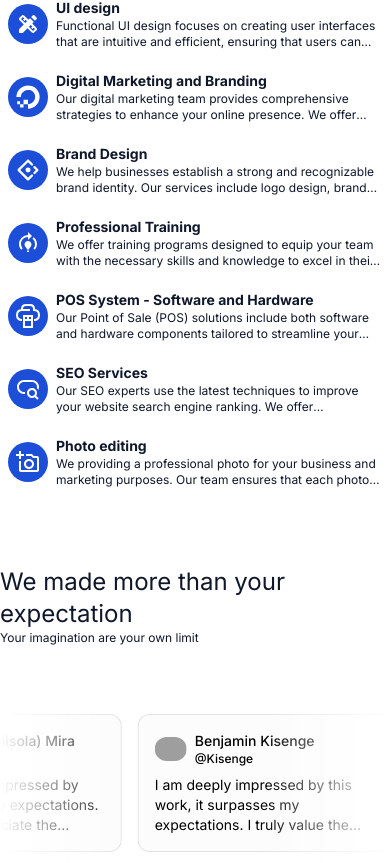
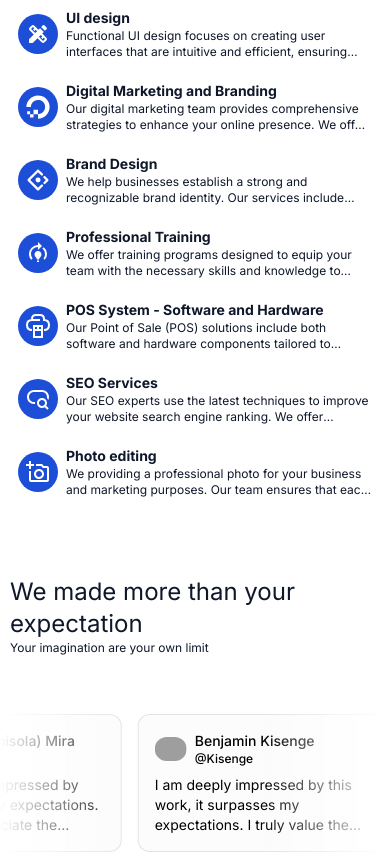
Before and after one commit to tchasinga/devservice, a Next.js app: page / in a window 390 px wide. Shown: the part 2448-3311 px from the top of the page. Built offline with nearby package versions, Linux system fonts and the light colour scheme; grey boxes are pictures that could not be loaded.

Commit message:
new check point

```diff
--- a/src/app/Components/Ui/Heros.jsx
+++ b/src/app/Components/Ui/Heros.jsx
@@ -48,7 +48,7 @@ export default function Heros() {
               />
             </h1>
           </div>
-          <div className="my-5 text-slate-900 font-normal text-sm md:text-base">
+          <div className="my-5 text-slate-900 font-normal text-sm">
             <p>Our performance is your success, our passion is</p>
             <p>Innovation, our expertise is unmatched, we get you</p>
             <p>More</p>
--- a/src/app/Components/Ui/Servicetypeof.jsx
+++ b/src/app/Components/Ui/Servicetypeof.jsx
@@ -48,7 +48,7 @@ export default function Servicetypeof() {
         </div>
 
         {/* Adding testimonials...*/}
-        <div className="text-slate-900 text-2xl justify-center flex-col flex py-[20px]">
+        <div className="text-slate-900 text-2xl justify-center flex-col flex py-[20px] padder">
           <h1>We made more than your expectation</h1>
           <p className="text-xs">Your imagination are your own limit</p>
         </div>
--- a/src/app/Components/Ui/extension.css
+++ b/src/app/Components/Ui/extension.css
@@ -19,6 +19,13 @@
       padding: 10px;
     }
 
+    .gridGeneral{
+      padding: 10px;
+    }
+
+    .padder{
+      padding: 10px;
+    }
   }
 
   .gridGeneral {
--- a/tailwind.config.js
+++ b/tailwind.config.js
@@ -25,6 +25,7 @@ module.exports = {
         "custom-light": "0 4px 6px rgba(255, 255, 255, 0.1)",
         "custom-dark": "0 4px 6px rgba(0, 0, 0, 0.9)",
       },
+
     },
   },
   plugins: [],
```
